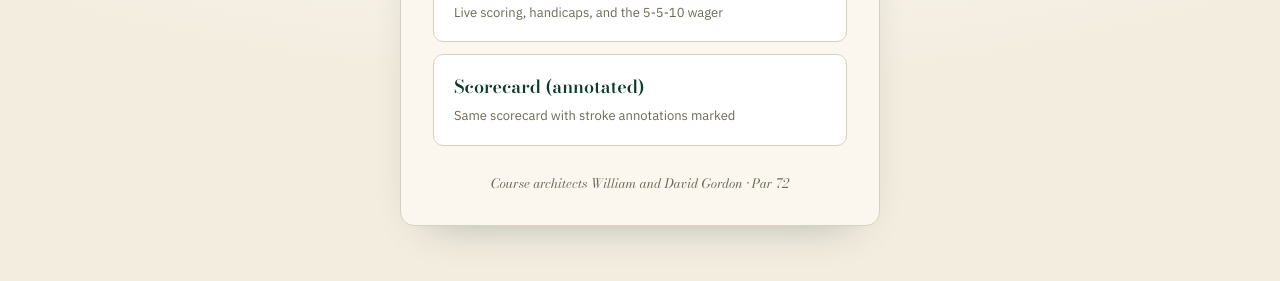
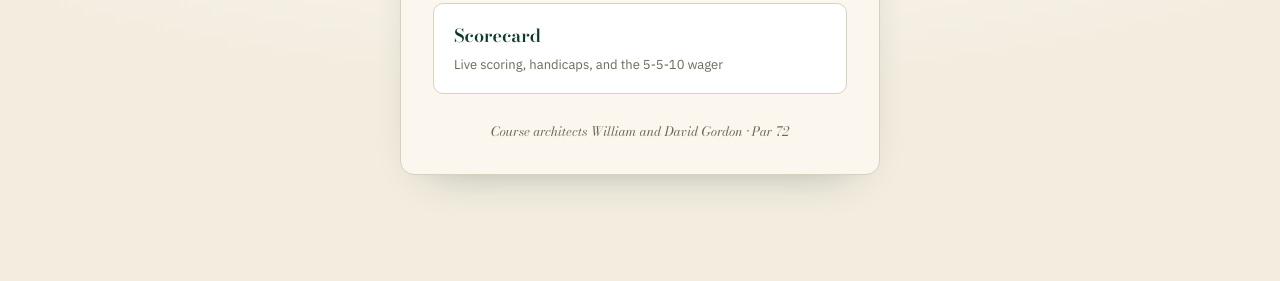
Before and after one commit to nonosapusa/Whitford, a plain HTML site: page index.html in a window 1280 px wide. Shown: the part 429-710 px from the top of the page. Drawn offline with nearby package versions, Linux system fonts and the light colour scheme.

Commit message:
Add files via upload

```diff
--- a/index.html
+++ b/index.html
@@ -88,10 +88,6 @@
       <strong>Scorecard</strong>
       <span>Live scoring, handicaps, and the 5-5-10 wager</span>
     </a>
-    <a class="card-link" href="whitford-scorecard_marked.html">
-      <strong>Scorecard (annotated)</strong>
-      <span>Same scorecard with stroke annotations marked</span>
-    </a>
   </div>
   <div class="architects">Course architects William and David Gordon &middot; Par 72</div>
 </div>
```
